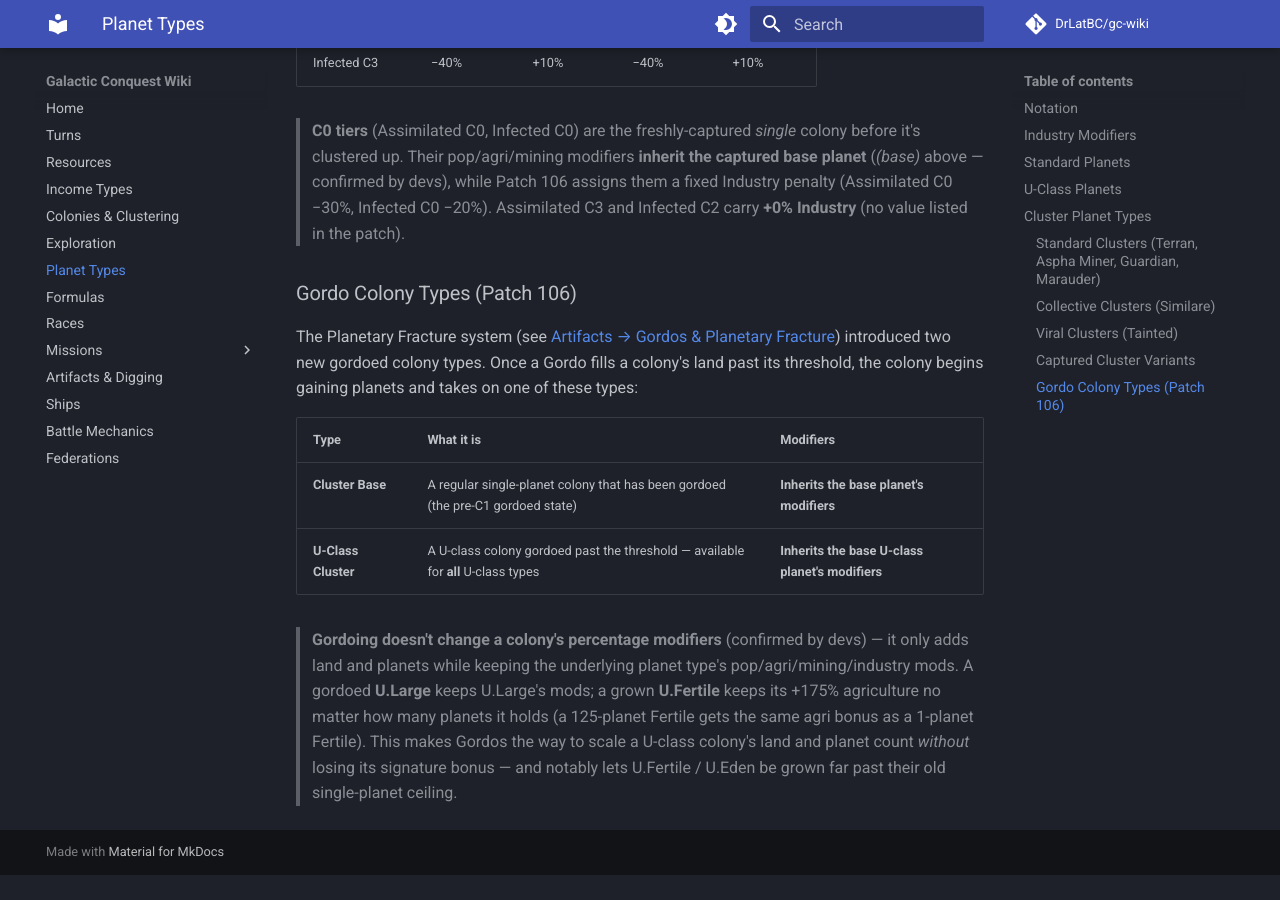
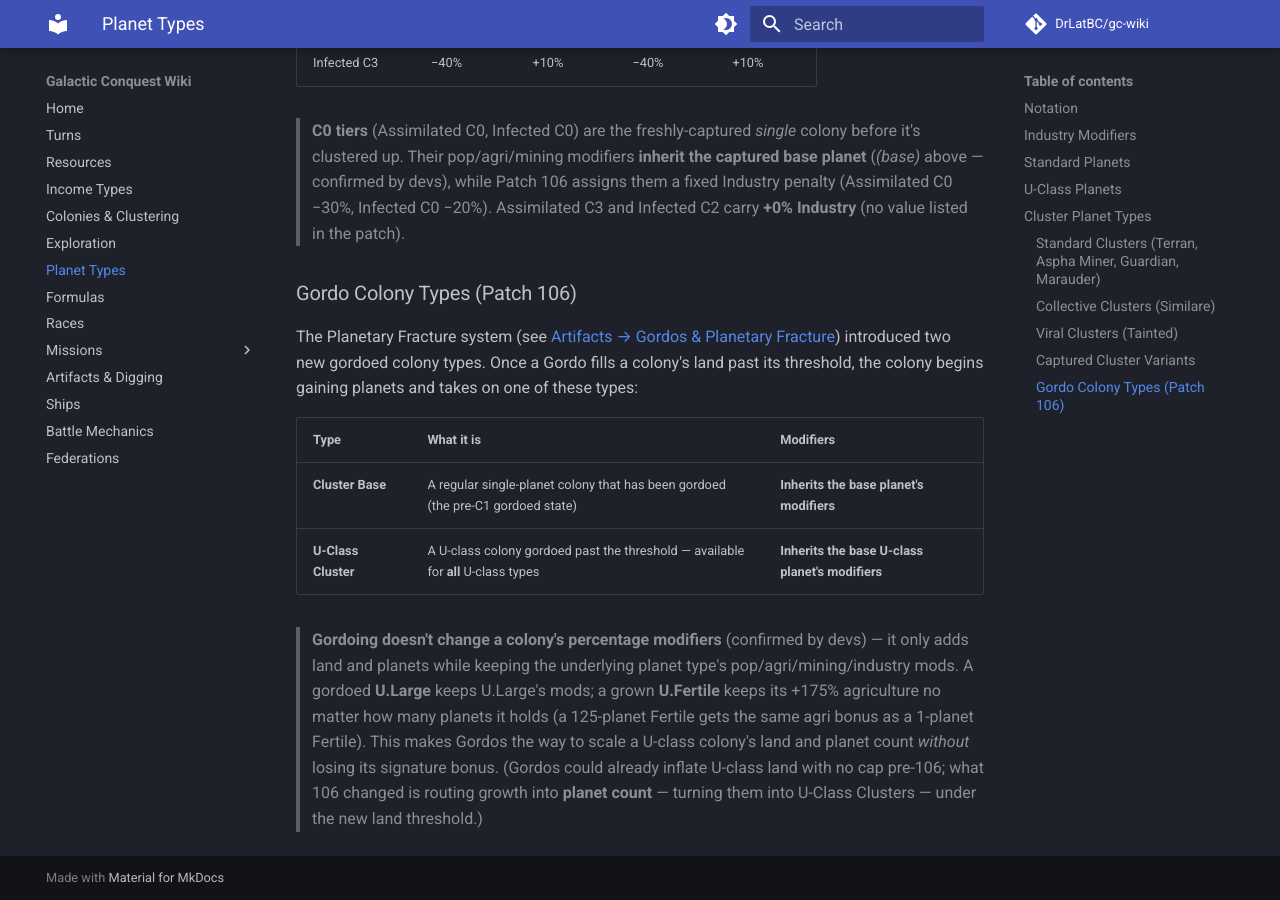
Before and after one commit to DrLatBC/gc-wiki, an MkDocs documentation site: the page built from docs/planets.md, in a window 1280 px wide and 900 px high, scrolled down 5585 px. Built offline with MkDocs 1.6.1 and Material for MkDocs 9.7.7, drawn with Linux system fonts in a browser that asks for light colours; comment, search, counter and statistics services are not loaded; before the commit the page ends 6460 px from its top, so only the background shows below that.

Commit message:
Fix U-class gordo note: pre-106 land growth was uncapped, not single-planet
Co-Authored-By: Claude Opus 4.8 <noreply@anthropic.com>

```diff
--- a/docs/planets.md
+++ b/docs/planets.md
@@ -141,4 +141,4 @@ The Planetary Fracture system (see [Artifacts → Gordos & Planetary Fracture](a
 | **Cluster Base** | A regular single-planet colony that has been gordoed (the pre-C1 gordoed state) | **Inherits the base planet's modifiers** |
 | **U-Class Cluster** | A U-class colony gordoed past the threshold — available for **all** U-class types | **Inherits the base U-class planet's modifiers** |
 
-> **Gordoing doesn't change a colony's percentage modifiers** (confirmed by devs) — it only adds land and planets while keeping the underlying planet type's pop/agri/mining/industry mods. A gordoed **U.Large** keeps U.Large's mods; a grown **U.Fertile** keeps its +175% agriculture no matter how many planets it holds (a 125-planet Fertile gets the same agri bonus as a 1-planet Fertile). This makes Gordos the way to scale a U-class colony's land and planet count *without* losing its signature bonus — and notably lets U.Fertile / U.Eden be grown far past their old single-planet ceiling.
+> **Gordoing doesn't change a colony's percentage modifiers** (confirmed by devs) — it only adds land and planets while keeping the underlying planet type's pop/agri/mining/industry mods. A gordoed **U.Large** keeps U.Large's mods; a grown **U.Fertile** keeps its +175% agriculture no matter how many planets it holds (a 125-planet Fertile gets the same agri bonus as a 1-planet Fertile). This makes Gordos the way to scale a U-class colony's land and planet count *without* losing its signature bonus. (Gordos could already inflate U-class land with no cap pre-106; what 106 changed is routing growth into **planet count** — turning them into U-Class Clusters — under the new land threshold.)
```
